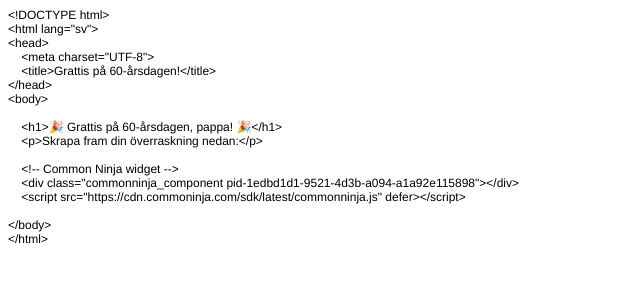
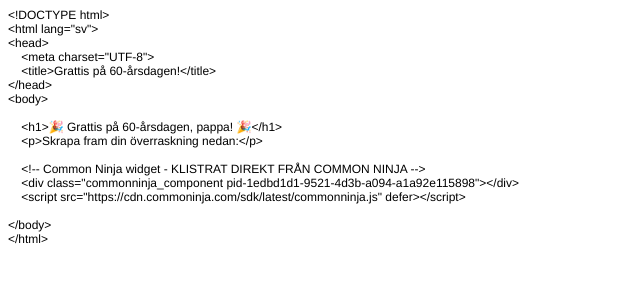
Before and after one commit to alexti123/pappa60, a plain HTML site: page index.html in a window 1280 px wide. Shown: the whole page, without its empty margins (0-640 px from the left). Drawn offline with Linux system fonts and the light colour scheme.

Commit message:
Add files via upload

```diff
--- a/index.html
+++ b/index.html
@@ -23,7 +23,7 @@
 <p class="p1"><span class="Apple-converted-space">    </span>&lt;h1&gt;🎉 Grattis på 60-årsdagen, pappa! 🎉&lt;/h1&gt;</p>
 <p class="p1"><span class="Apple-converted-space">    </span>&lt;p&gt;Skrapa fram din överraskning nedan:&lt;/p&gt;</p>
 <p class="p2"><br></p>
-<p class="p1"><span class="Apple-converted-space">    </span>&lt;!-- Common Ninja widget --&gt;</p>
+<p class="p1"><span class="Apple-converted-space">    </span>&lt;!-- Common Ninja widget - KLISTRAT DIREKT FRÅN COMMON NINJA --&gt;</p>
 <p class="p1"><span class="Apple-converted-space">    </span>&lt;div class="commonninja_component pid-1edbd1d1-9521-4d3b-a094-a1a92e115898"&gt;&lt;/div&gt;</p>
 <p class="p1"><span class="Apple-converted-space">    </span>&lt;script src="https://cdn.commoninja.com/sdk/latest/commonninja.js" defer&gt;&lt;/script&gt;</p>
 <p class="p2"><br></p>
```
